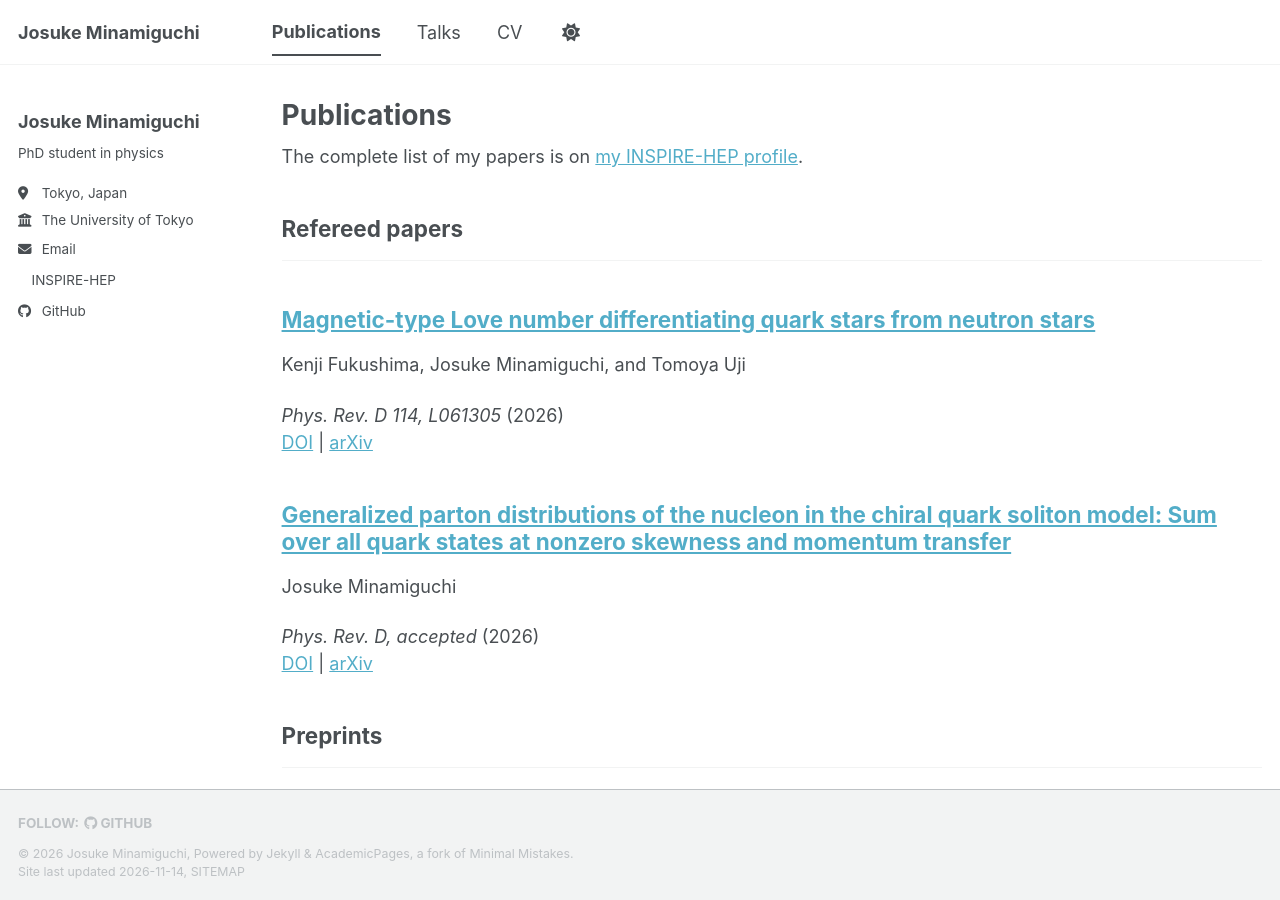
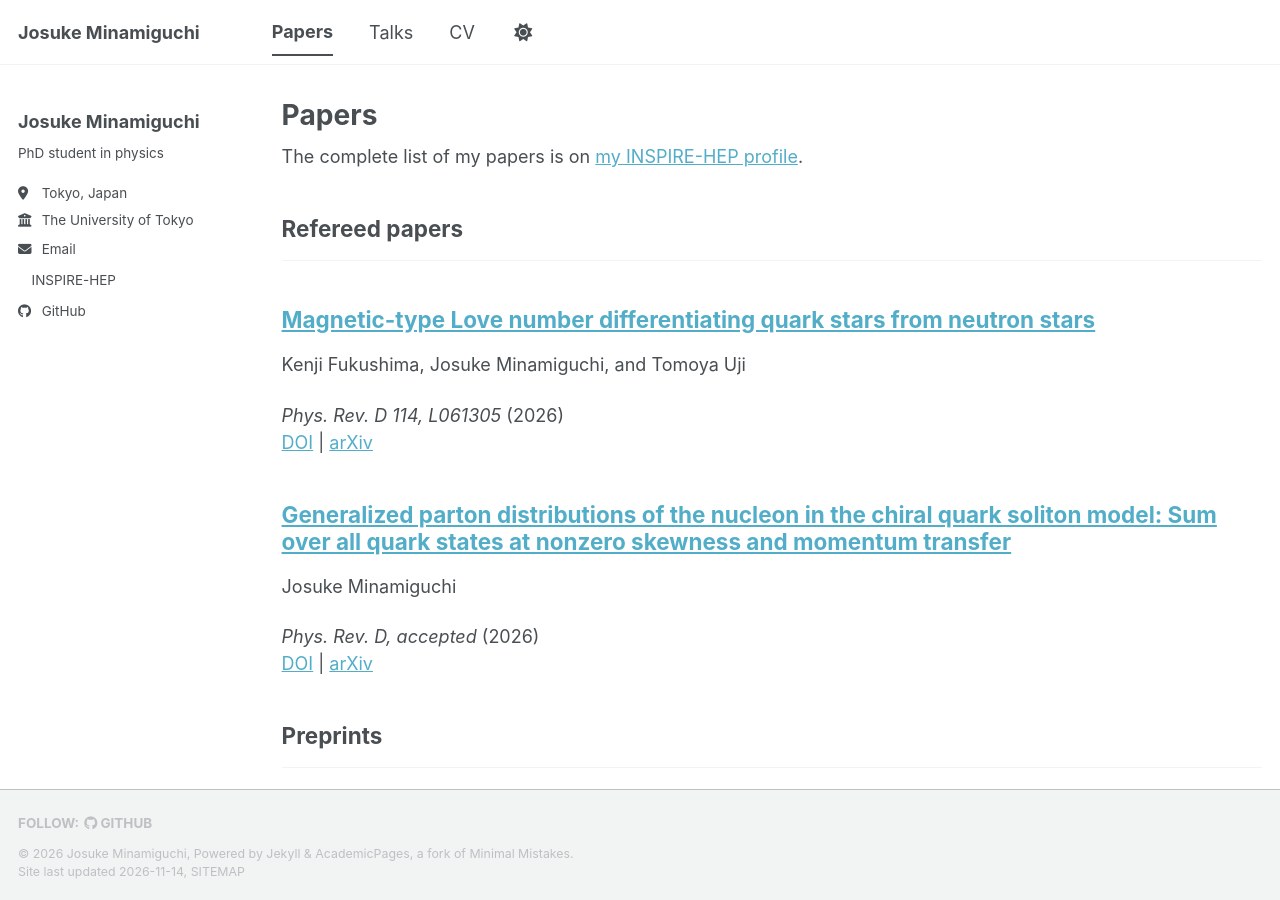
Before and after one commit to jminamiguchi/jminamiguchi.github.io, a Jekyll site: the page built from _pages/publications.html, in a window 1280 px wide and 900 px high. Built offline with Jekyll 4.4.1, drawn with Linux system fonts in a browser that asks for light colours; a style sheet for code colours, icons or effects is not loaded.

Commit message:
見出しを Publications から Papers にする
プレプリントを含む一覧なので Papers の方が正確で，CV の節名 (Papers / 論文)
ともそろう．URL (/publications/) とコレクション名は既存のリンクを保つため変えない．

Co-Authored-By: Claude Opus 5 <noreply@anthropic.com>
Claude-Session: https://claude.ai/code/session_01UTYLBa4CE8LsWZ4542MGjP

```diff
--- a/_data/navigation.yml
+++ b/_data/navigation.yml
@@ -1,7 +1,7 @@
 # The order of the links in the header of the website.
 
 main:
-  - title: "Publications"
+  - title: "Papers"
     url: /publications/
 
   - title: "Talks"
--- a/_pages/cv.md
+++ b/_pages/cv.md
@@ -29,7 +29,7 @@ redirect_from:
 * October 2025–present: Research Assistant, International Graduate Program of Innovation for Intelligent World (WINGS-IIW), The University of Tokyo.
 * August–September 2023: Research internship, The University of British Columbia, Canada (UTokyo Study and Visit Abroad Program).
 
-## Publications
+## Papers
 
 <ul>{% for post in site.publications reversed %}
   {% include archive-single-cv.html %}
--- a/_pages/publications.html
+++ b/_pages/publications.html
@@ -1,6 +1,6 @@
 ---
 layout: archive
-title: "Publications"
+title: "Papers"
 permalink: /publications/
 author_profile: true
 ---
```
